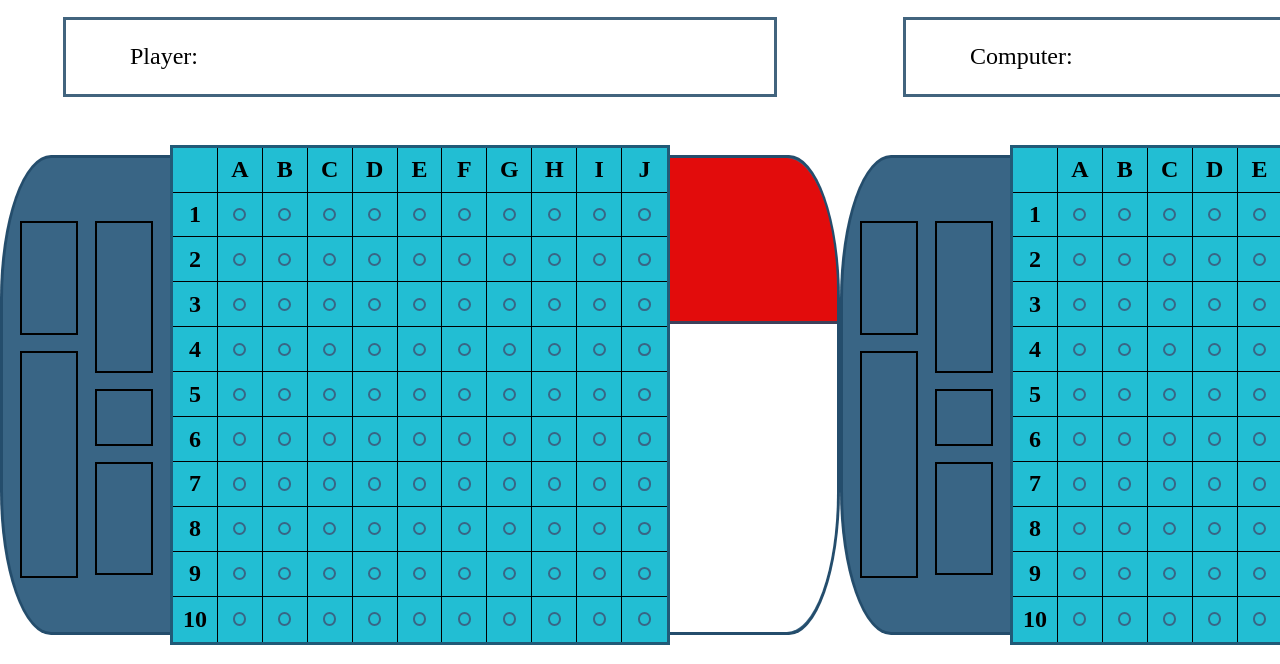
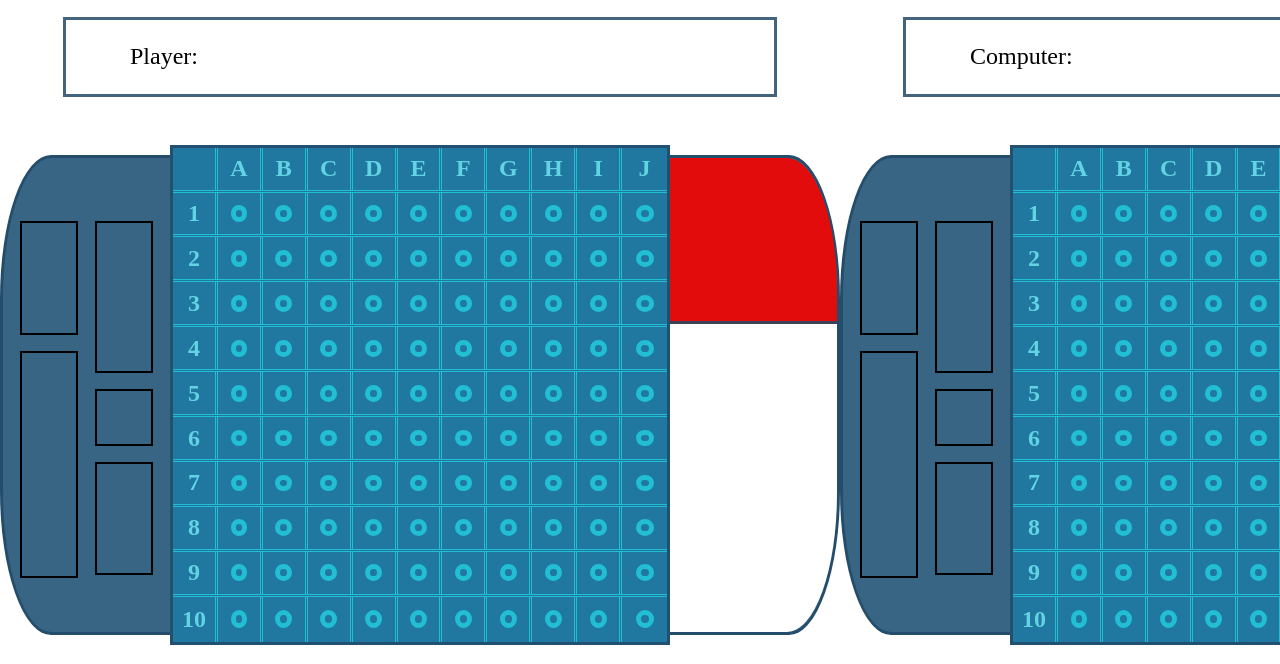
Before and after one commit to ajwjung/battleship, a website built with webpack: page src/index.html in a window 1280 px wide. Shown: the part 136-800 px from the top of the page. Built offline with nearby package versions, Linux system fonts and the light colour scheme.

Commit message:
style: Update grid colors

```diff
--- a/src/styles/style.css
+++ b/src/styles/style.css
@@ -1,5 +1,7 @@
 :root {
-    --grid-bg: rgb(34, 190, 211);
+    --grid-bg: rgb(32, 119, 160);
+    --grid-outline: rgb(34, 190, 211);
+    --grid-text: rgb(98, 211, 226);
     --blue: rgb(57, 101, 133);
     --blue-border: rgba(34, 73, 104, 0.85);
     --border: 3px solid var(--blue-border);
@@ -170,7 +172,7 @@ h1 {
 
 /* Adds bottom border to all but last row (row 10)*/
 .row:not(:nth-last-child(-n+1)) {
-    border-bottom: 1px solid;
+    border-bottom: 3px double var(--grid-outline);
 }
 
 .square {
@@ -178,16 +180,17 @@ h1 {
     width: calc(100% / 11);
     font-weight: 600;
     font-size: var(--font-size);
+    color: var(--grid-text);
 }
 
 /* Adds right border to all but last col (col "J")  */
 .square:not(:nth-child(11n)) {
-    border-right: 1px solid;
+    border-right: 3px double var(--grid-outline);
 }
 
 .peg-hole {
-    height: 30%;
-    width: 30%;
+    height: 40%;
+    width: 40%;
     border-radius: 50%;
-    border: 2px solid var(--blue);
+    border: 5px solid var(--grid-outline);
 }
```
Also changed, not shown: dist/main.js.
